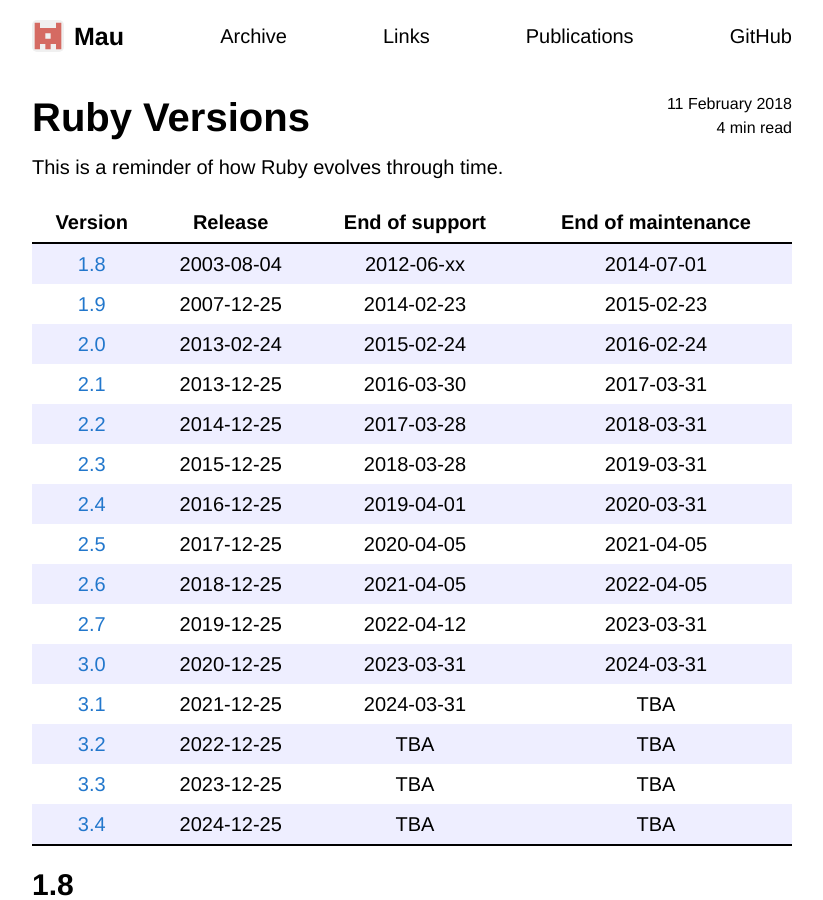
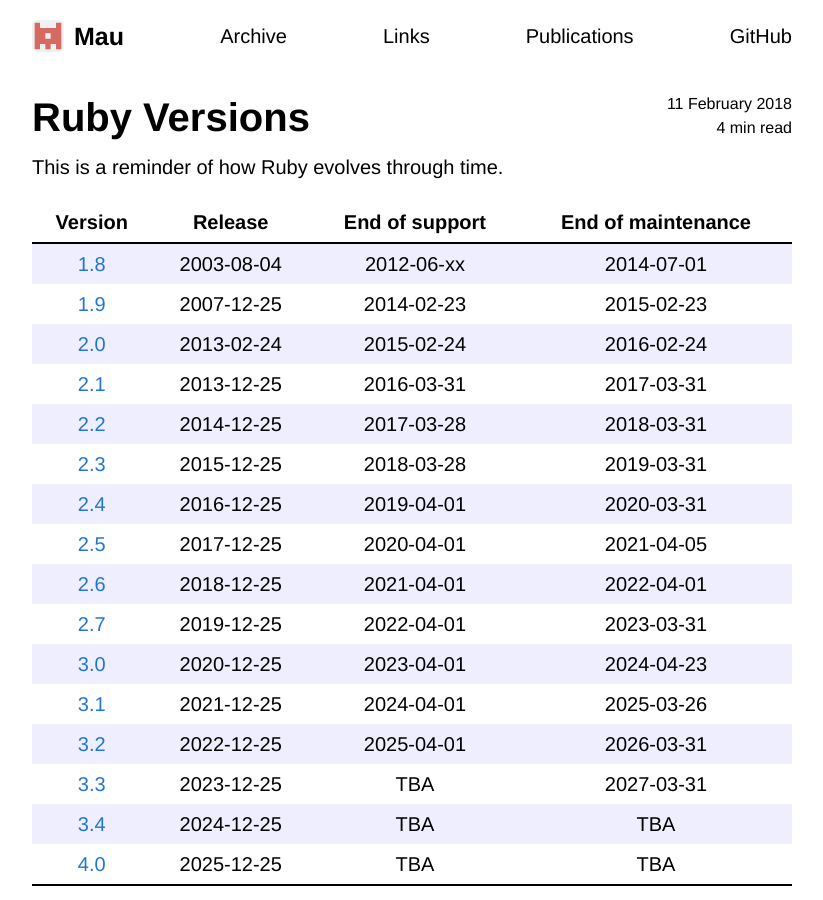
Before and after one commit to Maumagnaguagno/maumagnaguagno.github.io, a Jekyll site: the page built from ruby-versions.md, in a window 1280 px wide and 900 px high. Shown: the whole window, without its empty margins (228-1051 px from the left). Built offline with Jekyll 4.4.1, drawn with Linux system fonts in a browser that asks for light colours; our own code applies the rules of GitHub Pages for plain Markdown files; some of the changed text lies outside the part shown.

Commit message:
Update Ruby-Versions table and add 4.0 subsection

```diff
--- a/ruby-versions.md
+++ b/ruby-versions.md
@@ -13,18 +13,19 @@ This is a reminder of how Ruby evolves through time.
 [1.8](#18) | 2003-08-04 | 2012-06-xx     | 2014-07-01
 [1.9](#19) | 2007-12-25 | 2014-02-23     | 2015-02-23
 [2.0](#20) | 2013-02-24 | 2015-02-24     | 2016-02-24
-[2.1](#21) | 2013-12-25 | 2016-03-30     | 2017-03-31
+[2.1](#21) | 2013-12-25 | 2016-03-31     | 2017-03-31
 [2.2](#22) | 2014-12-25 | 2017-03-28     | 2018-03-31
 [2.3](#23) | 2015-12-25 | 2018-03-28     | 2019-03-31
 [2.4](#24) | 2016-12-25 | 2019-04-01     | 2020-03-31
-[2.5](#25) | 2017-12-25 | 2020-04-05     | 2021-04-05
-[2.6](#26) | 2018-12-25 | 2021-04-05     | 2022-04-05
-[2.7](#27) | 2019-12-25 | 2022-04-12     | 2023-03-31
-[3.0](#30) | 2020-12-25 | 2023-03-31     | 2024-03-31
-[3.1](#31) | 2021-12-25 | 2024-03-31     | TBA
-[3.2](#32) | 2022-12-25 | TBA            | TBA
-[3.3](#33) | 2023-12-25 | TBA            | TBA
+[2.5](#25) | 2017-12-25 | 2020-04-01     | 2021-04-05
+[2.6](#26) | 2018-12-25 | 2021-04-01     | 2022-04-01
+[2.7](#27) | 2019-12-25 | 2022-04-01     | 2023-03-31
+[3.0](#30) | 2020-12-25 | 2023-04-01     | 2024-04-23
+[3.1](#31) | 2021-12-25 | 2024-04-01     | 2025-03-26
+[3.2](#32) | 2022-12-25 | 2025-04-01     | 2026-03-31
+[3.3](#33) | 2023-12-25 | TBA            | 2027-03-31
 [3.4](#34) | 2024-12-25 | TBA            | TBA
+[4.0](#40) | 2025-12-25 | TBA            | TBA
 
 {% assign issue = "https://bugs.ruby-lang.org/issues/" %}
 
@@ -147,5 +148,8 @@ This is a reminder of how Ruby evolves through time.
 ## 3.4
 - ``it`` as anonymous block argument [#18980]({{ issue }}18980)
 
+## 4.0
+- ``Array#find/rfind`` [#21678]({{ issue }}21678)
+
 ## More Information
 - [Ruby Changes](https://rubyreferences.github.io/rubychanges/)
```
